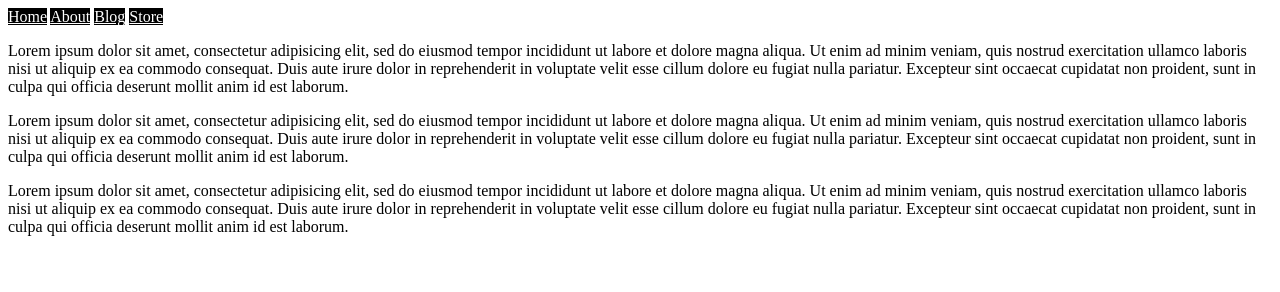
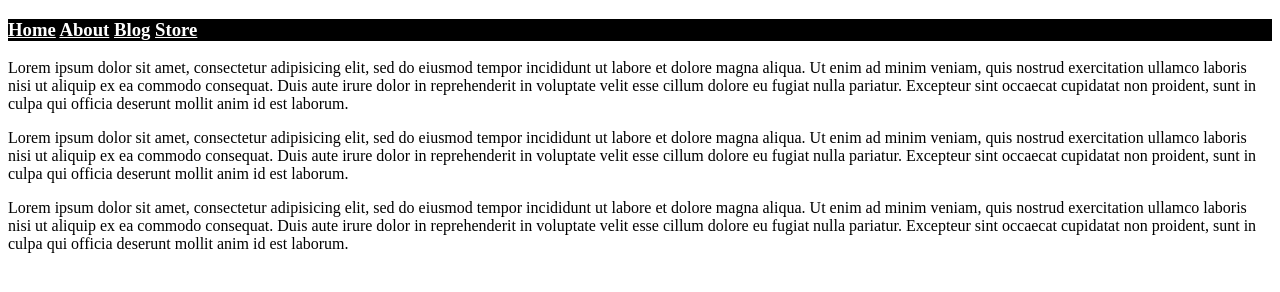
Before and after one commit to jakelubin/jakelubin.github.io, a plain HTML site: page class-work/box-model-layout/index.html in a window 1280 px wide. Drawn offline with Linux system fonts and the light colour scheme.

Commit message:
boxlayout

```diff
--- a/class-work/box-model-layout/index.html
+++ b/class-work/box-model-layout/index.html
@@ -5,10 +5,13 @@
 	<title>Box Model / Layout Exercise</title>
 </head>
 <body>
+	<div>
+		<h3>
 			<a href="">Home</a>
 			<a href="">About</a>
 			<a href="">Blog</a>
 			<a href="">Store</a>
+		</h3>
 		<p>Lorem ipsum dolor sit amet, consectetur adipisicing elit, sed do eiusmod
 		tempor incididunt ut labore et dolore magna aliqua. Ut enim ad minim veniam,
 		quis nostrud exercitation ullamco laboris nisi ut aliquip ex ea commodo
--- a/class-work/box-model-layout/style.css
+++ b/class-work/box-model-layout/style.css
@@ -1,8 +1,16 @@
-body{
+div{
 	background-color: 222 222 222;
+	margin:: 20px;
 }
-
+h3{
+	background-color: black;
+}
 a{
-	background-color: black;
 	color:white;
+	text-align:middle;
 }
+div.p{
+	text-align:center;
+	color: black;
+	background-color: red;
+}
```
Lines whose indentation alone changed are shown as unchanged.
